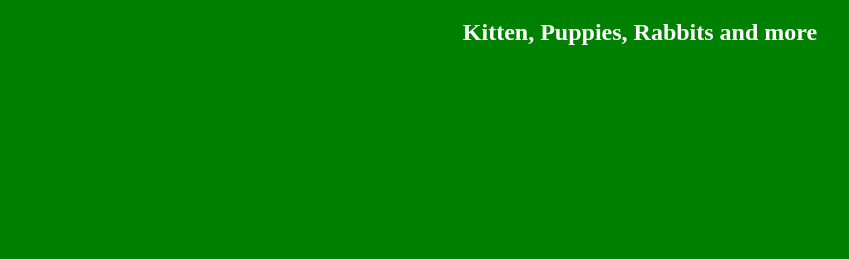
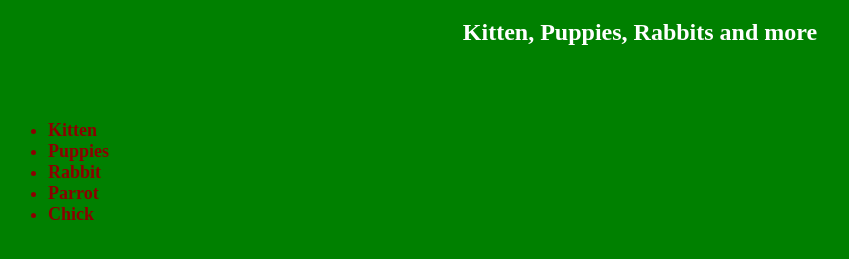
Before and after one commit to Ayala-Yeruslavsky/Shelter, a plain HTML site: page index.html in a window 1280 px wide. Shown: the part 61-320 px from the top of the page, without its empty margins (0-849 px from the left). Drawn offline with Linux system fonts and the light colour scheme.

Commit message:
Adding List

```diff
--- a/index.html
+++ b/index.html
@@ -9,6 +9,17 @@
 <body>
     <h1>Animals Shelter</h1>
     <h2>Kitten, Puppies, Rabbits and more</h2>
+    <br> <br>
+
+    <ul>
+        <li>Kitten</li>
+        <li>Puppies</li>
+        <li>Rabbit</li>
+        <li>Parrot</li>
+        <li>Chick</li>
+    </ul>
+
+
 
 </body>
 </html>
--- a/style.css
+++ b/style.css
@@ -3,3 +3,10 @@ body {
     color: white;
     text-align: center;
 }
+
+ul {
+    text-align: left;
+    font-weight: bold;
+    color: darkred;
+    font-size: large;
+}
```
